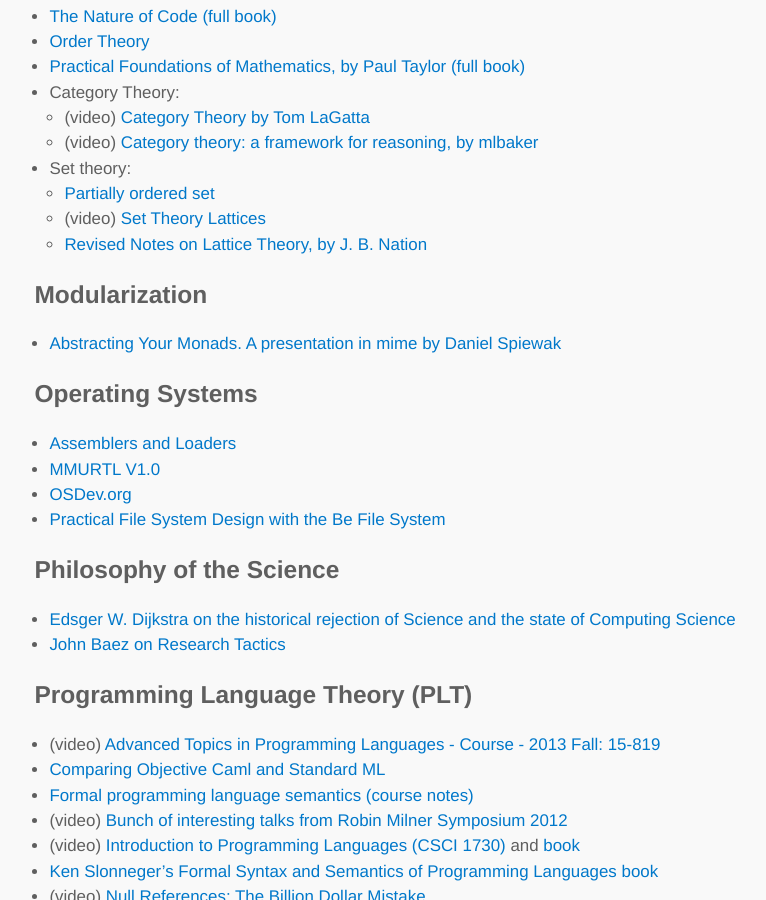
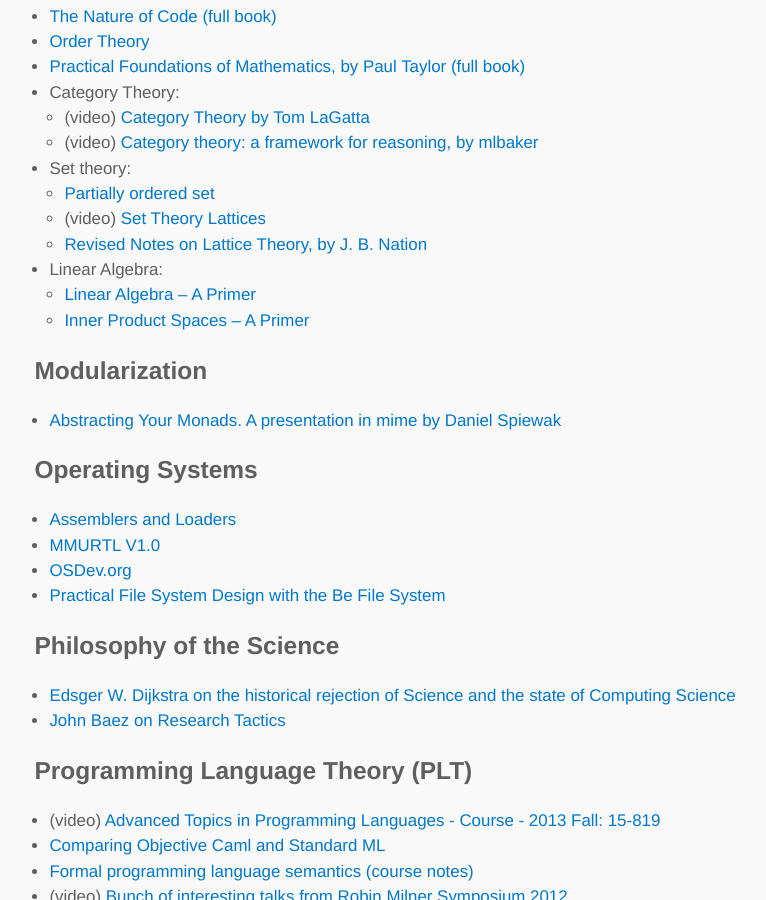
Before and after one commit to lambdatoast/lambdatoast.github.com, a Jekyll site: the page built from cs-resources/index.md, in a window 1280 px wide and 900 px high, scrolled down 5845 px. Shown: the whole window, without its empty margins (200-966 px from the left). Built offline with Jekyll 4.4.1, drawn with Linux system fonts in a browser that asks for light colours; some of the changed text lies outside the part shown.

Commit message:
Add links to Wadler's talk version of his props as types explanation. Add links to linear algebra primers.

```diff
--- a/cs-resources/index.md
+++ b/cs-resources/index.md
@@ -215,6 +215,9 @@
     + [Partially ordered set](https://www.princeton.edu/~achaney/tmve/wiki100k/docs/Partially_ordered_set.html)
     + (video) [Set Theory Lattices](https://www.youtube.com/watch?v=PulDFSXsBKo)
     + [Revised Notes on Lattice Theory, by J. B. Nation](http://www.math.hawaii.edu/~jb/books.html)
+  - Linear Algebra:
+    + [Linear Algebra – A Primer](http://jeremykun.com/2011/06/19/linear-algebra-a-primer/)
+    + [Inner Product Spaces – A Primer](http://jeremykun.com/2011/07/25/inner-product-spaces-a-primer/)
 
 ## Modularization
   - [Abstracting Your Monads. A presentation in mime by Daniel Spiewak](https://dl.dropboxusercontent.com/u/1679797/ScalaSyd/presentation.scala)
```
Also changed, not shown: other parts of cs-resources/index.md (+1 -0 lines).
